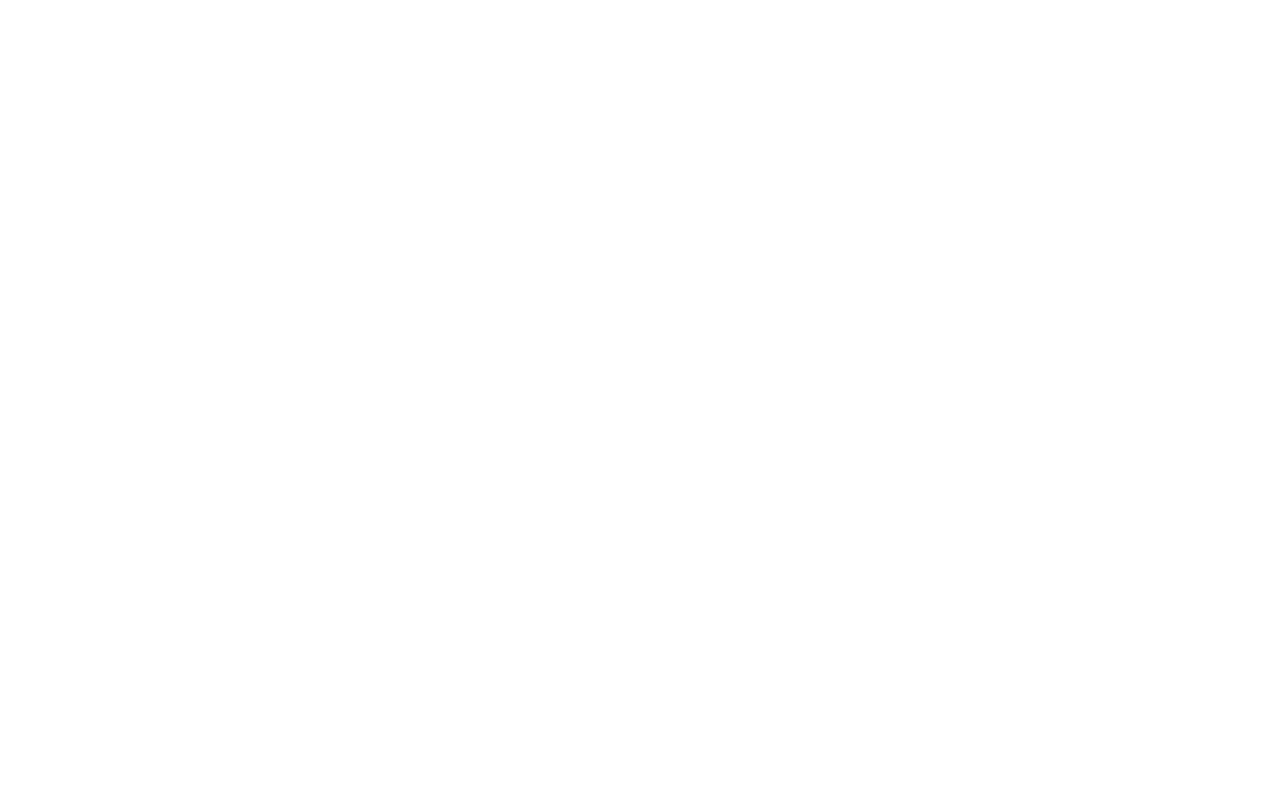
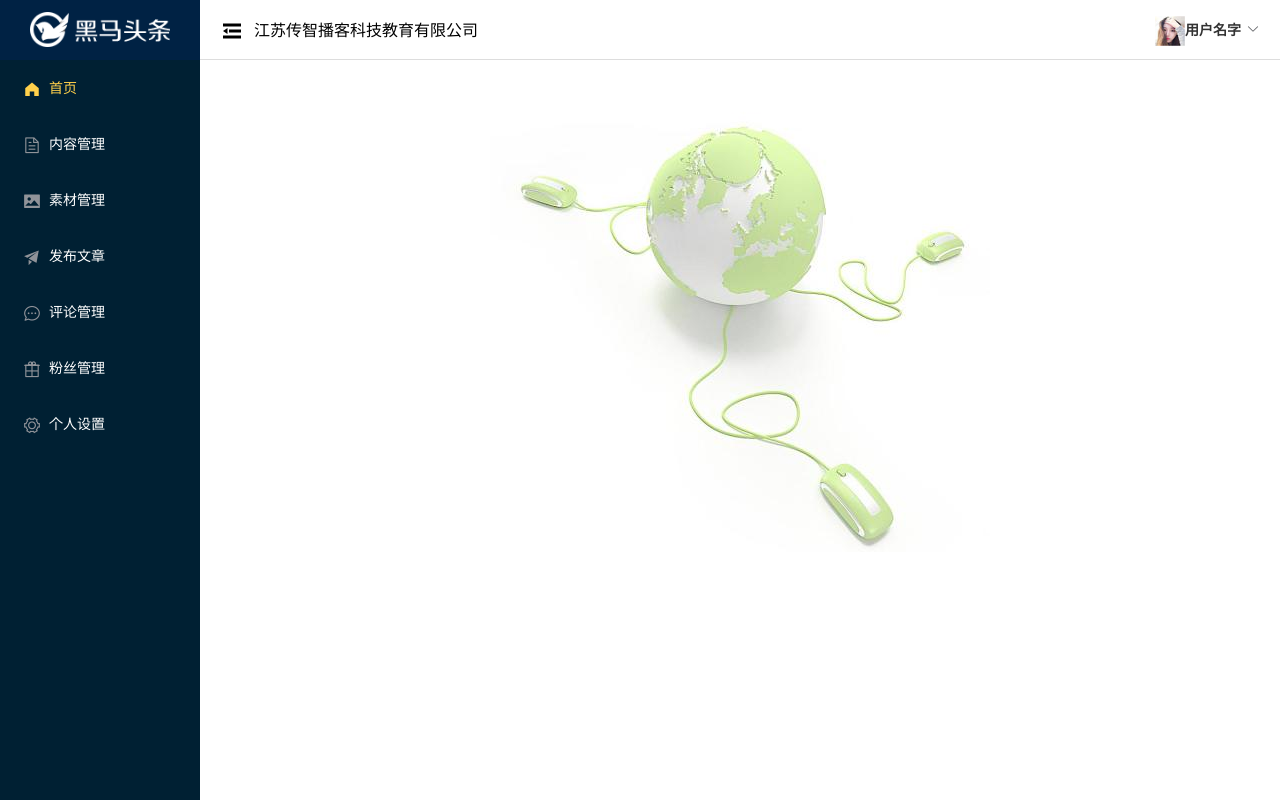
Before and after one commit to wschary/backround-manange-system, a Vue app: page /#/ in a window 1280 px wide. Built offline with nearby package versions, Linux system fonts and the light colour scheme; the HTML template or start-up script is replaced by a standard one.

Commit message:
首页基本完成

```diff
--- /dev/null
+++ b/src/views/404/index.vue
@@ -0,0 +1,18 @@
+<template>
+  <div class='container'></div>
+</template>
+
+<script>
+export default {}
+</script>
+
+<style scoped lang='less'>
+.container{
+  width: 100%;
+  height: 100%;
+  position: absolute;
+  left: 0;
+  top: 0;
+  background: url(../../assets/images/404.png) no-repeat center / cover
+}
+</style>
--- /dev/null
+++ b/src/views/home/index.vue
@@ -0,0 +1,143 @@
+<template>
+  <el-container class="home-container">
+    <el-aside :width="isCollapse?'64px':'200px'">
+      <!-- logo -->
+      <div class="logo" :class="{miniLogo:isCollapse}"></div>
+      <!-- 导航菜单 -->
+      <el-menu
+        default-active="/"
+        class="el-menu-vertical-demo"
+        background-color="#002033"
+        text-color="#fff"
+        active-text-color="#ffd04b"
+        :collapse="isCollapse"
+        :collapse-transition="false"
+        router
+      >
+        <el-menu-item index="/">
+          <i class="el-icon-s-home"></i>
+          <span slot="title">首页</span>
+        </el-menu-item>
+        <el-menu-item index="/article">
+          <i class="el-icon-document"></i>
+          <span slot="title">内容管理</span>
+        </el-menu-item>
+        <el-menu-item index="/image">
+          <i class="el-icon-picture"></i>
+          <span slot="title">素材管理</span>
+        </el-menu-item>
+        <el-menu-item index="/publish">
+          <i class="el-icon-s-promotion"></i>
+          <span slot="title">发布文章</span>
+        </el-menu-item>
+        <el-menu-item index="/comment">
+          <i class="el-icon-chat-dot-round"></i>
+          <span slot="title">评论管理</span>
+        </el-menu-item>
+        <el-menu-item index="/fans">
+          <i class="el-icon-present"></i>
+          <span slot="title">粉丝管理</span>
+        </el-menu-item>
+        <el-menu-item index="/setting">
+          <i class="el-icon-setting"></i>
+          <span slot="title">个人设置</span>
+        </el-menu-item>
+      </el-menu>
+    </el-aside>
+    <el-container>
+      <el-header>
+        <span @click="toggleMenu()" class="icon el-icon-s-fold"></span>
+        <span class="text">江苏传智播客科技教育有限公司</span>
+        <el-dropdown class="my-dropdown">
+          <span class="el-dropdown-link">
+            <!-- 头像 用户名称 -->
+            <img class="avatar" src="../../assets/images/avatar.jpg" alt />
+            <span class="username">用户名字</span>
+            <i class="el-icon-arrow-down el-icon--right"></i>
+          </span>
+          <!--  slot="dropdown" 插槽 -->
+          <el-dropdown-menu slot="dropdown">
+            <el-dropdown-item icon="el-icon-setting">个人设置</el-dropdown-item>
+            <el-dropdown-item icon="el-icon-unlock">退出登录</el-dropdown-item>
+          </el-dropdown-menu>
+        </el-dropdown>
+      </el-header>
+      <el-main>
+        <!-- 二级路由对应组件渲染位置 -->
+        <router-view></router-view>
+      </el-main>
+    </el-container>
+  </el-container>
+</template>
+
+<script>
+export default {
+  data () {
+    return {
+      isCollapse: false
+    }
+  },
+  methods: {
+    toggleMenu () {
+      // 切换侧边栏展开与收起
+      // 数据 isCollapse 默认值false 展开意思
+      // 通过这个数据的状态去切换 侧边栏展开与收起 状态
+      this.isCollapse = !this.isCollapse
+    }
+  }
+}
+</script>
+
+<style scoped lang='less'>
+// FE  front end  前端工程师
+// el-container 自定义标签是一个组件  渲染后的结构div span section  默认在标签上架上一个和组件名称一致的类名
+.home-container {
+  width: 100%;
+  height: 100%;
+  position: absolute;
+  left: 0;
+  top: 0;
+  .el-aside {
+    background: #002033;
+    .logo {
+      width: 100%;
+      height: 60px;
+      background: #002244 url(../../assets/images/logo_admin.png) no-repeat
+        center / 140px auto;
+    }
+    // 后面样式覆盖前面
+    .miniLogo{
+      background-image: url(../../assets/images/logo_admin_01.png);
+      background-size: 36px auto;
+    }
+    .el-menu{
+      border-right: none;
+    }
+  }
+  .el-header {
+    border-bottom: 1px solid #ddd;
+    line-height: 60px;
+    .icon {
+      font-size: 24px;
+      vertical-align: middle;
+      padding-right: 10px;
+    }
+    .text {
+      vertical-align: middle;
+    }
+    .my-dropdown {
+      float: right;
+      .avatar {
+        width: 30px;
+        height: 30px;
+        vertical-align: middle;
+      }
+      .username {
+        font-weight: bold;
+        color: #333;
+        vertical-align: middle;
+      }
+    }
+  }
+}
+</style>
--- /dev/null
+++ b/src/views/welcome/index.vue
@@ -0,0 +1,11 @@
+<template>
+  <div class='container' style="text-align:center">
+    <img src="../../assets/images/welcome.jpg" alt="">
+  </div>
+</template>
+
+<script>
+export default {}
+</script>
+
+<style scoped lang='less'></style>
```
Also changed, not shown: src/router/index.js (+14 -1 lines).
